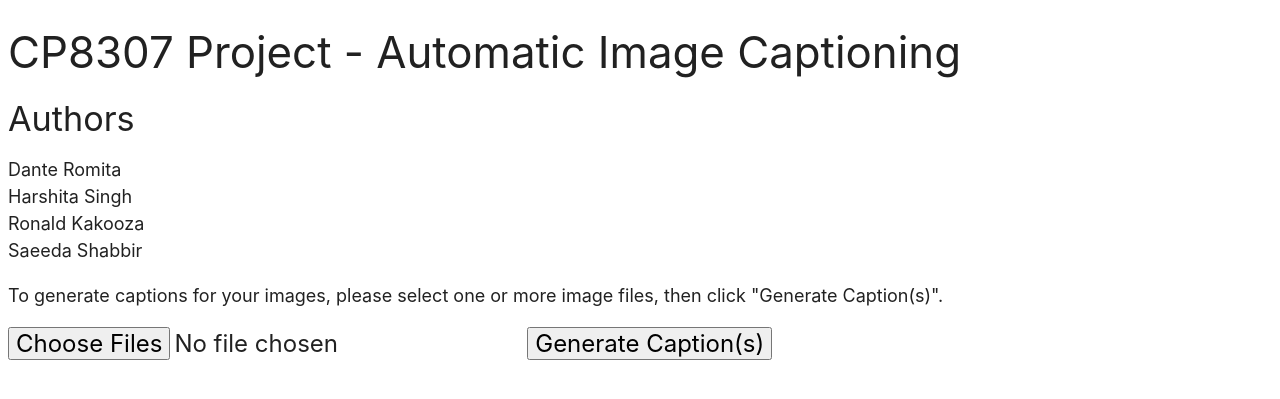
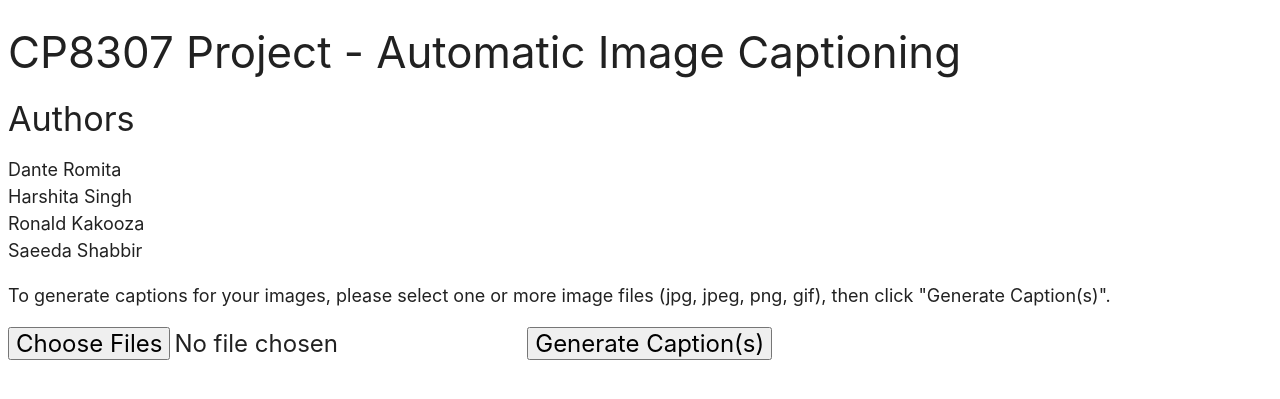
Before and after one commit to DanteRomita/CP8307-Project, a Flask app: page / in a window 1280 px wide. Shown: the top 399 px of the page. Run offline with Flask 3, Linux system fonts and the light colour scheme; parts of the project's set-up code (start-up, migrations or seed data) failed here and were passed over.

Commit message:
Update upload.html

```diff
--- a/templates/upload.html
+++ b/templates/upload.html
@@ -33,10 +33,10 @@
                 <li>Saeeda Shabbir</li>
             </ul>
             <p>
-                To generate captions for your images, please select one or more image files, then click "Generate Caption(s)".
+                To generate captions for your images, please select one or more image files (jpg, jpeg, png, gif), then click "Generate Caption(s)".
             </p>
             <form method="post" enctype="multipart/form-data">
-                <input id="files" type="file" name="files" multiple>
+                <input id="files" type="file" name="files" accept="image/png, image/jpeg, image/gif, image/jpg" multiple>
                 <input type="submit" value="Generate Caption(s)">
             </form>
             <p style="color: blue;" id="WaitMessage"></p>
```
